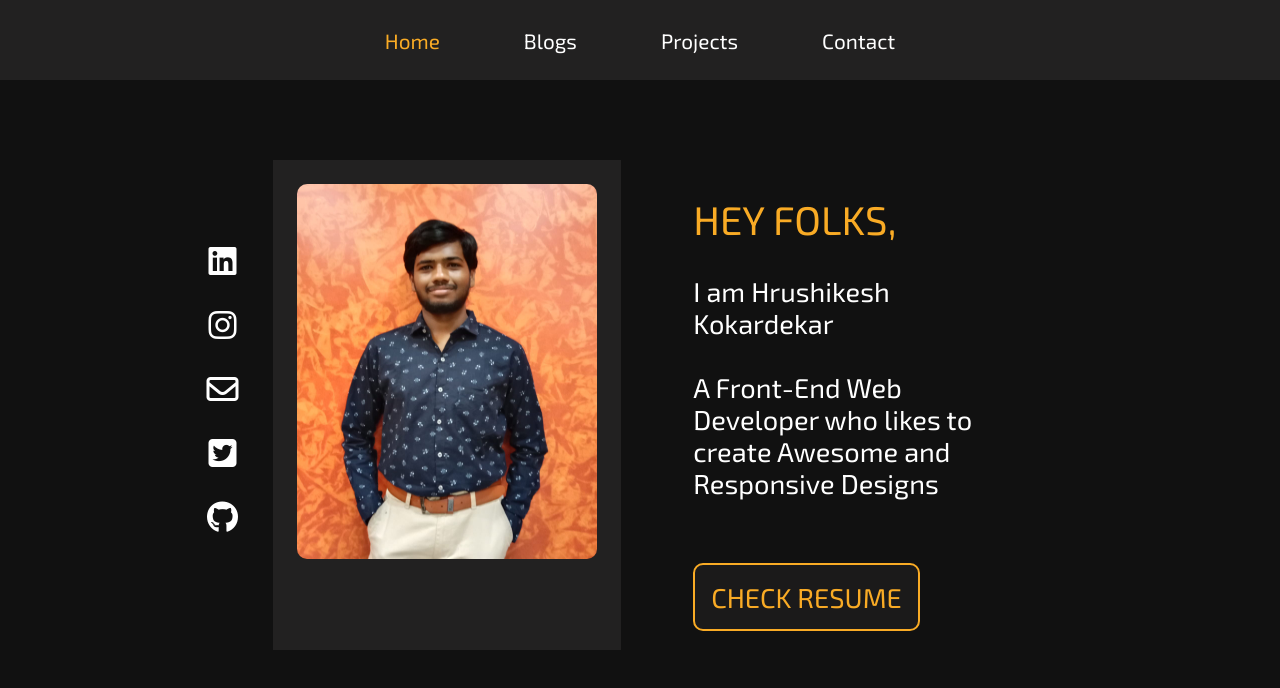
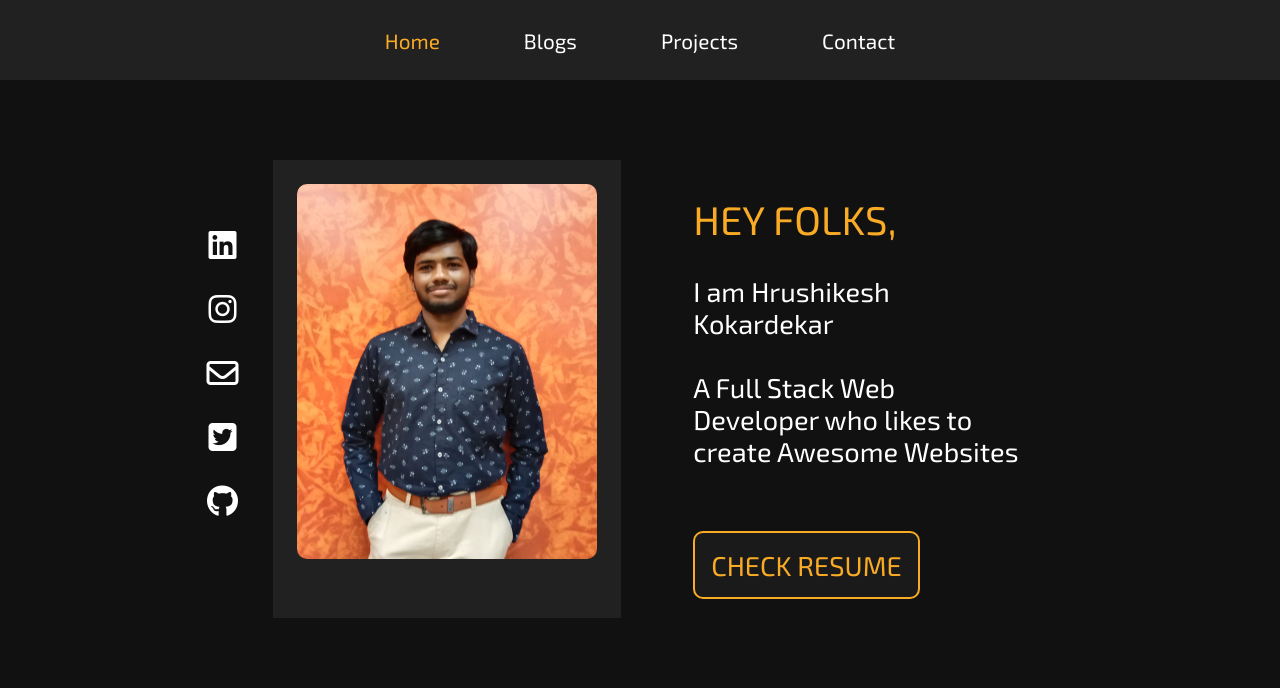
Before and after one commit to Hrushikesh41/hrushikesh-dev, a React (Create React App) app: page / in a window 1280 px wide. Shown: the top 688 px of the page. Built offline with nearby package versions, Linux system fonts and the light colour scheme.

Commit message:
Minor Changes in Home Page

```diff
--- a/src/Home.jsx
+++ b/src/Home.jsx
@@ -36,7 +36,7 @@ const Home = () => {
                     <div className="desc">
                         <div className="p1">Hey Folks, </div>
                         <div className="p2">I am Hrushikesh Kokardekar</div>
-                        <div className="p3">A Front-End Web Developer who likes to create Awesome and Responsive Designs</div>
+                        <div className="p3">A Full Stack Web Developer who likes to create Awesome Websites</div>
                         <div className="p4">
                             <a href="https://drive.google.com/file/d/16Tmm-U3FGKBYJFpOpiG2gpGIZDN72K7D/view?usp=sharing" target="_blank">Check Resume</a>
                         </div>
```
